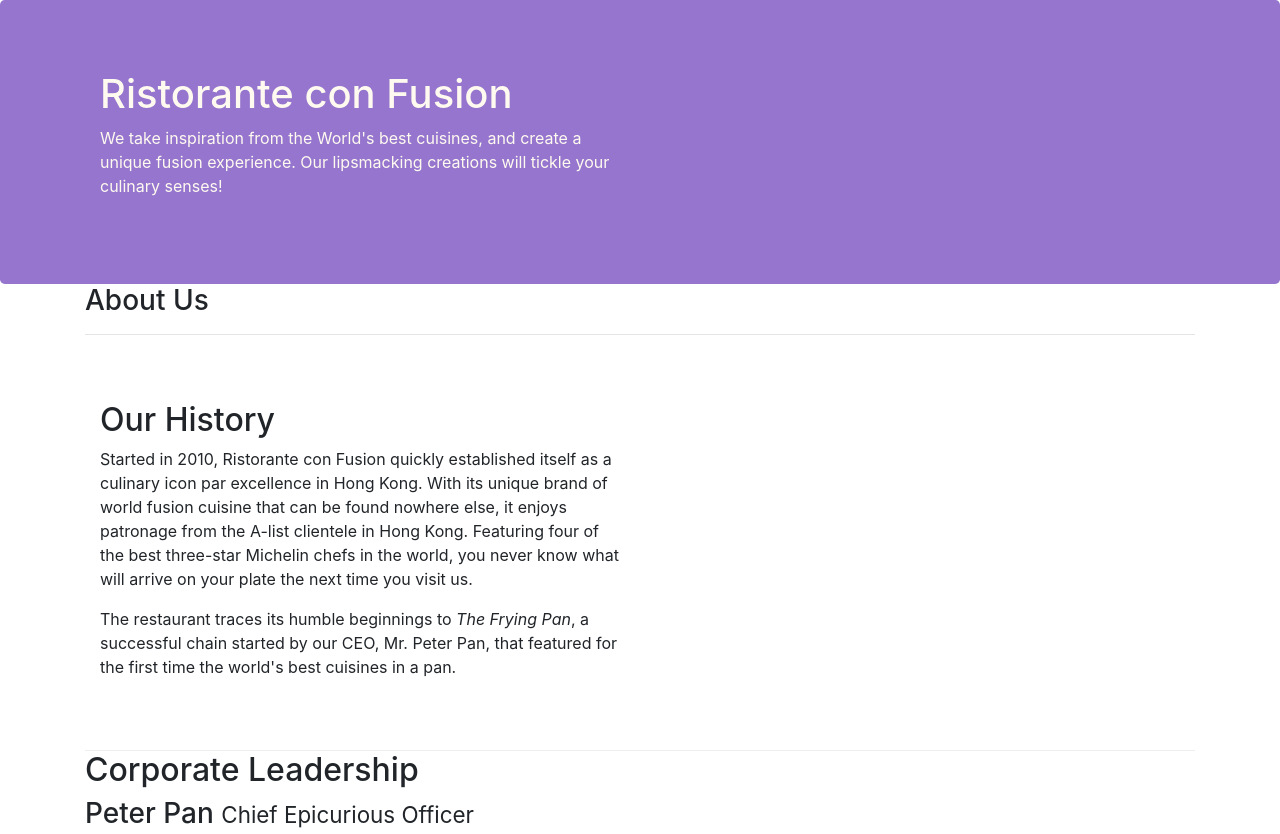
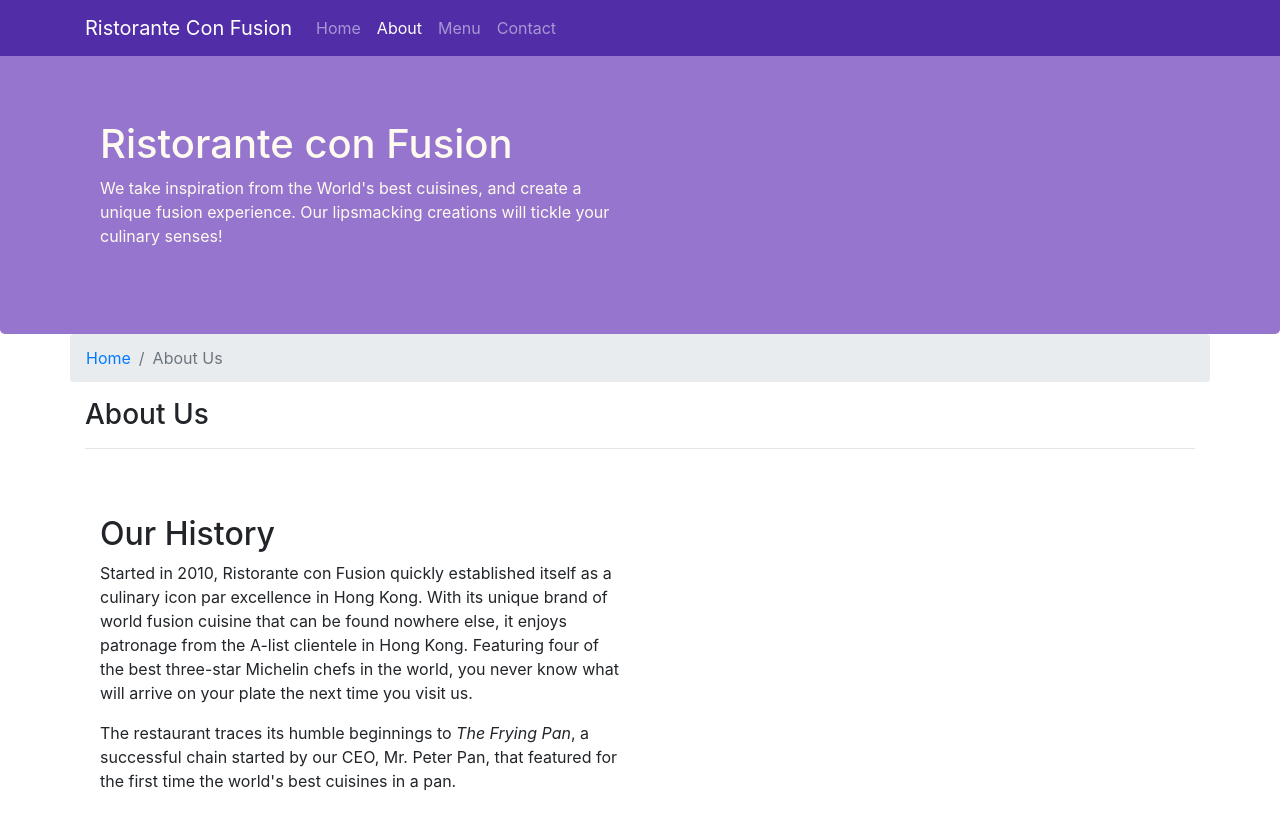
Before and after one commit to YassaFareed/Restaurant-Management-System, a website: page aboutus.html in a window 1280 px wide. Shown: the top 834 px of the page. Drawn offline with nearby package versions, Linux system fonts and the light colour scheme.

Commit message:
added Navbar and Breadcrumbs

```diff
--- a/aboutus.html
+++ b/aboutus.html
@@ -16,6 +16,22 @@
 
 
 <body>
+    <nav class="navbar navbar-dark navbar-expand-sm fixed-top">
+        <div class="container">
+            <button class="navbar-toggler" type="button" data-toggle="collapse" data-target="#Navbar">
+                <span class="navbar-toggler-icon"></span>
+            </button>
+           <a class="navbar-brand" href="./index.html">Ristorante Con Fusion</a>
+           <div class="collapse navbar-collapse" id="Navbar">
+            <ul class="navbar-nav mr-auto">
+                    <li class="nav-item"><a class="nav-link" href="./index.html">Home</a></li>
+                    <li class="nav-item active"><a class="nav-link" href="#">About</a></li>
+                    <li class="nav-item"><a class="nav-link" href="#">Menu</a></li>
+                    <li class="nav-item"><a class="nav-link" href="#">Contact</a></li>
+                </ul>
+        </div>
+    </nav>
+
 
     <header class="jumbotron">
         <div class="container">
@@ -32,6 +48,10 @@
 
     <div class="container">
         <div class="row" >
+            <ol class="col-12 breadcrumb">
+                <li class="breadcrumb-item"><a href="./index.html">Home</a></li>
+                <li class="breadcrumb-item active">About Us</li>
+            </ol>
             <div class="col-12">
                <h3>About Us</h3>
                <hr>
@@ -71,7 +91,7 @@
                 <div class="col-4 offset-1 col-sm-2">
                     <h5>Links</h5>
                     <ul class="list-unstyled">
-                        <li><a href="#">Home</a></li>
+                        <li><a href="./index.html">Home</a></li>
                         <li><a href="#">About</a></li>
                         <li><a href="#">Menu</a></li>
                         <li><a href="#">Contact</a></li>
--- a/css/styles.css
+++ b/css/styles.css
@@ -1,3 +1,13 @@
+body{
+    padding:50px 0px 0px 0px;
+    z-index:0;
+}
+
+.navbar-dark {
+     background-color: #512DA8;
+}
+
+
 .row-header{
     margin:0px auto;
     padding:0px auto;
```
Also changed, not shown: index.html (+16 -0 lines).
